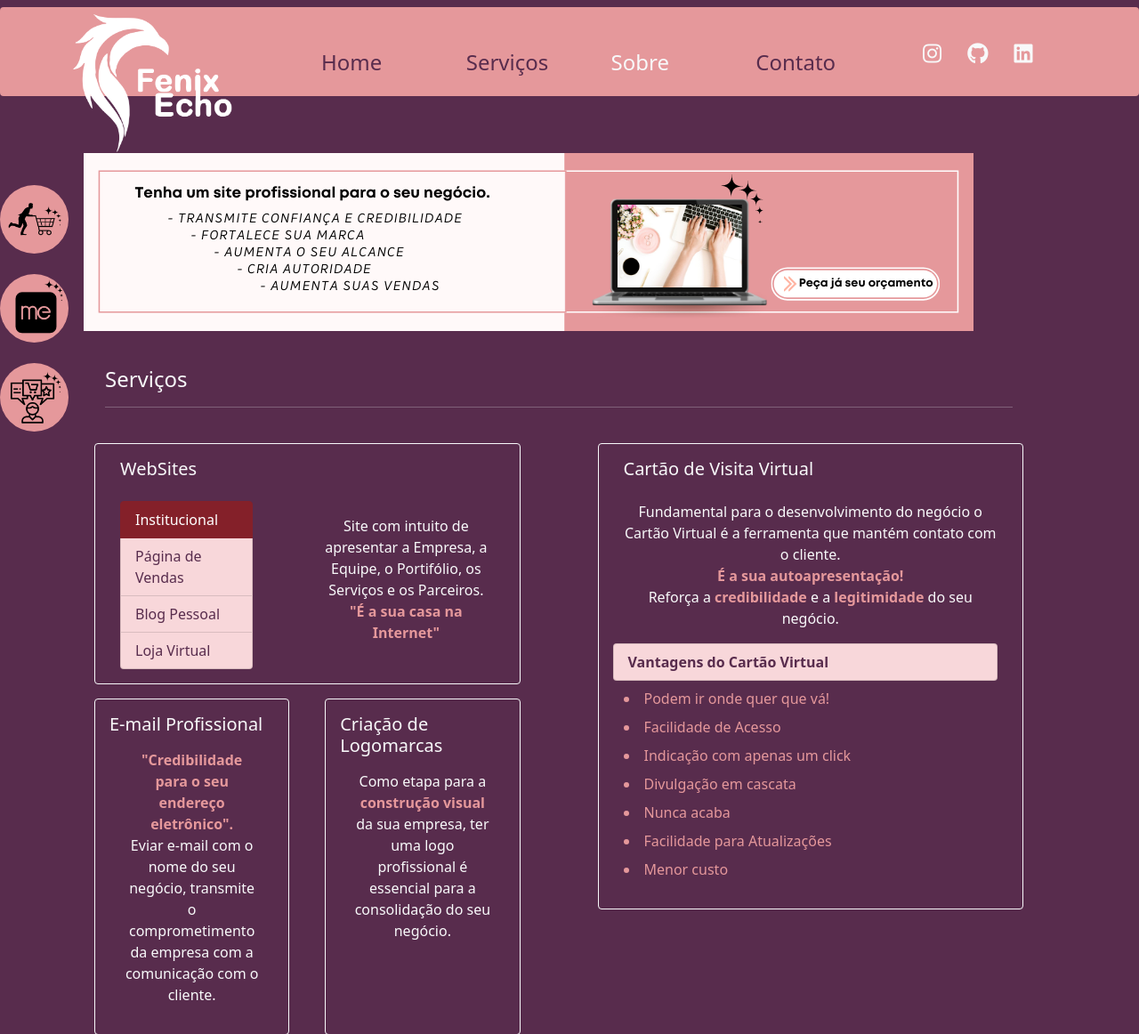
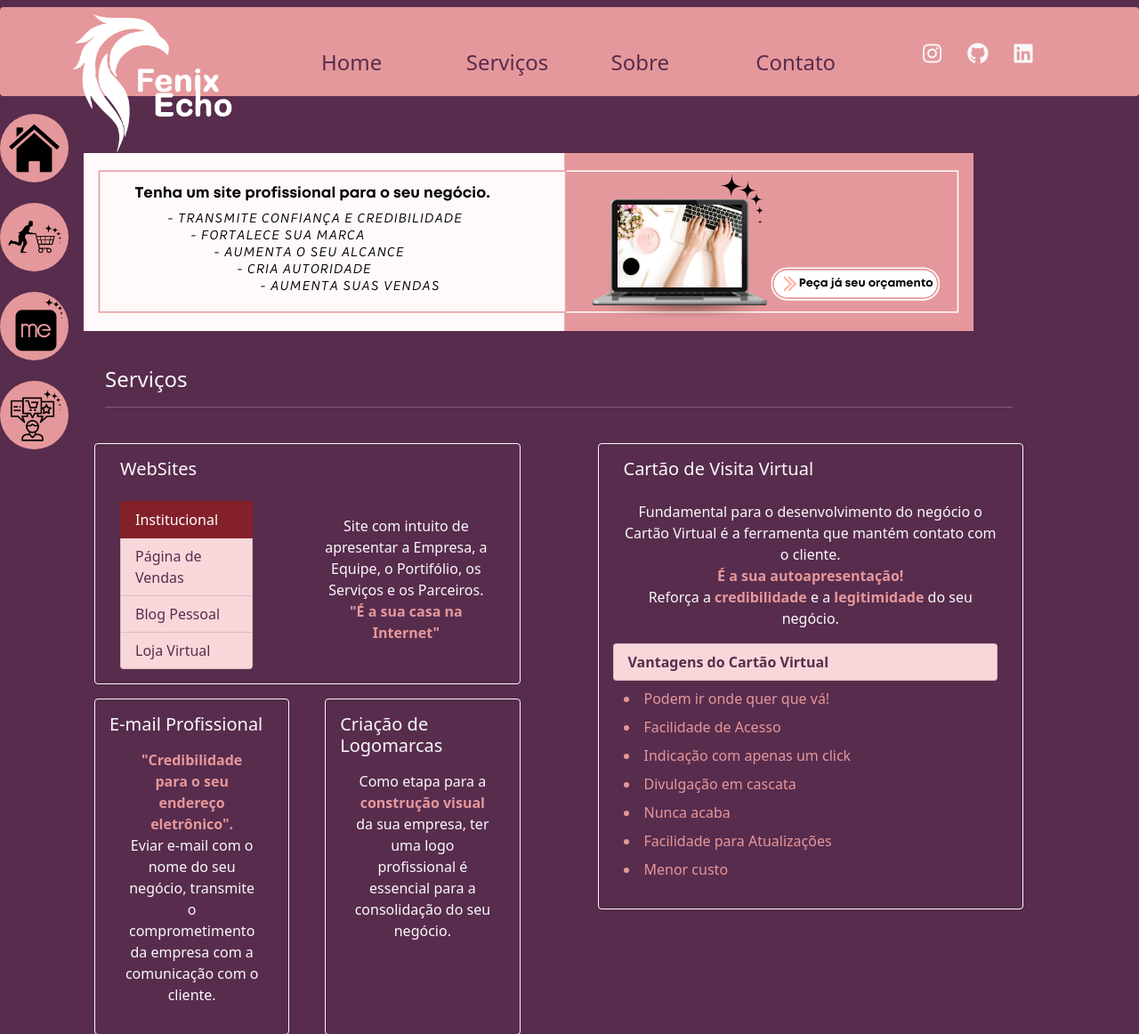
Before and after one commit to SemiramisCavalcanti/PJ02SiteDev, a PHP site: page /index.php?pg=home in a window 1280 px wide. Shown: the top 1162 px of the page at 89% size. Run offline with PHP 8.4, Linux system fonts and the light colour scheme; grey boxes labelled with a size stand in for pictures from a placeholder-image service; some libraries are stand-ins or nearby versions.

Commit message:
botao home

```diff
--- a/css/style.css
+++ b/css/style.css
@@ -18,28 +18,28 @@ body {
 }
 
 .botaoTop1 a img {
-    margin-top: 100px;
+    margin-top: 120px;
     position: fixed;
     z-index: 100;
-    width: 20%;
+    width: 6%;
 }
 
 .botaoTop2 a img {
-    margin-top: 200px;
+    margin-top: 220px;
     position: fixed;
     z-index: 100;
     width: 6%;
 }
 
 .botaoTop3 a img {
-    margin-top: 300px;
+    margin-top: 320px;
     position: fixed;
     z-index: 100;
     width: 6%;
 }
 
 .botaoTop4 a img {
-    margin-top: 400px;
+    margin-top: 420px;
     position: fixed;
     z-index: 100;
     width: 6%;
--- a/paginas/fenixEcho.php
+++ b/paginas/fenixEcho.php
@@ -35,7 +35,7 @@
                     </div> -->
                     <div class="col-3 letrasmenu mt-5">
                         <h5>
-                            <a class="text-decoration-none text-light" href="#sobre">
+                            <a class="text-decoration-none letramaisescura" href="#sobre">
                                 Sobre
                             </a>
                         </h5>
--- a/paginas/include/botoes-laterais.php
+++ b/paginas/include/botoes-laterais.php
@@ -1,15 +1,15 @@
 <div class="botoeslaterais justify-content-end text-right ">
-    <!-- Botão lateral Home
+
         <div class="botaoTop1">
-        <a href="#home"> <img src="img/home.png" alt="" class="um rounded-circle"> </a>
-    </div> -->
+        <a href="#home"> <img src="img/home.png" alt="" class="rounded-circle"> </a>
+    </div>
     <div class="botaoTop2">
-        <a href="#servicos"> <img src="img/servicos.png" alt="" class="um rounded-circle"> </a>
+        <a href="#servicos"> <img src="img/servicos.png" alt="" class="rounded-circle"> </a>
     </div>
     <div class="botaoTop3">
-        <a href="#sobre"> <img src="img/sobre.png" alt="" class="dois rounded-circle"> </a>
+        <a href="#sobre"> <img src="img/sobre.png" alt="" class="rounded-circle"> </a>
     </div>
     <div class="botaoTop4">
-        <a href="#contato"> <img src="img/contato.png" alt="" class="tres rounded-circle"> </a>
+        <a href="#contato"> <img src="img/contato.png" alt="" class="rounded-circle"> </a>
     </div>
 </div>
```
Also changed, not shown: img/home.png (added).
